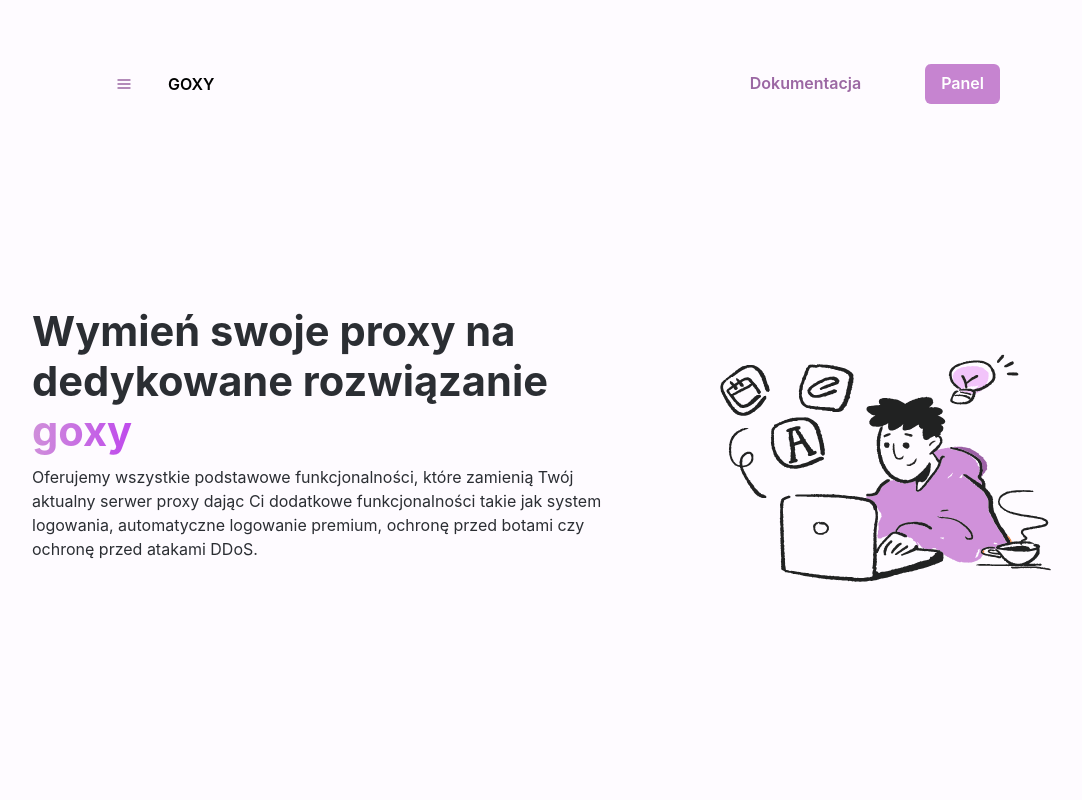
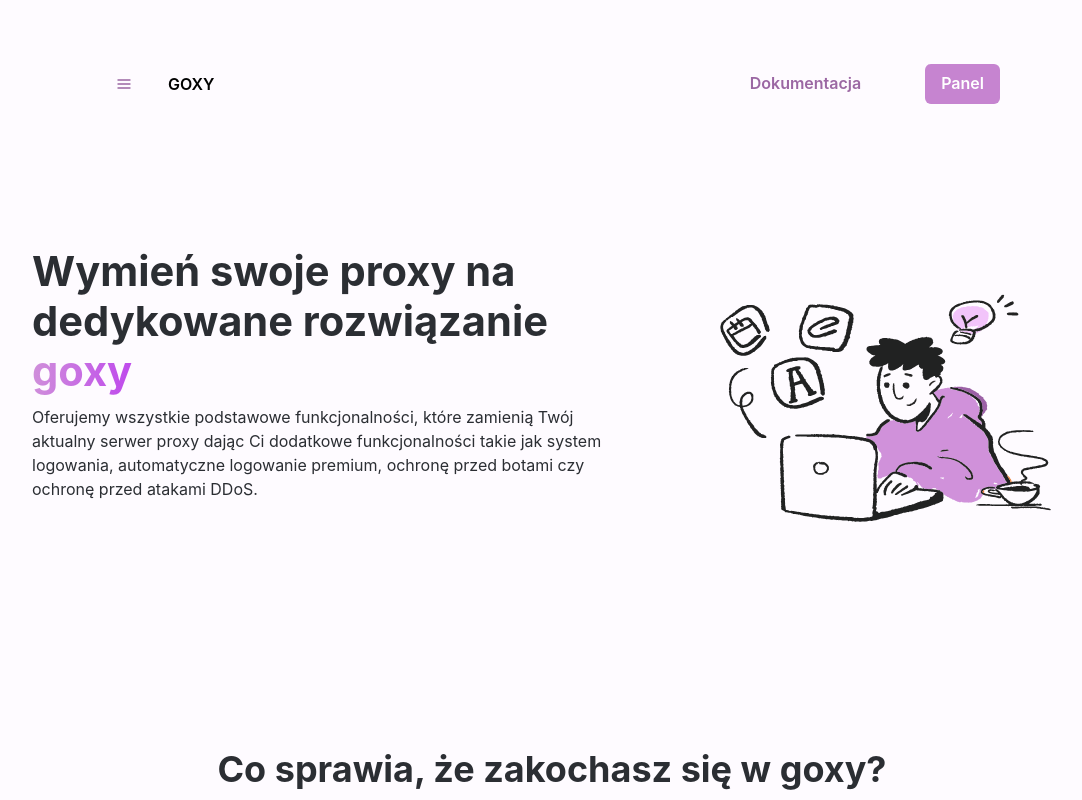
Before and after one commit to wajwuz/kiep-front, a Next.js app: page / in a window 1280 px wide. Shown: the top 800 px of the page, without its empty margins (88-1170 px from the left). Built offline with nearby package versions, Linux system fonts and the light colour scheme.

Commit message:
Shorter hero

```diff
--- a/pages/index.tsx
+++ b/pages/index.tsx
@@ -44,9 +44,9 @@ const Hero = () => (
     textAlign={{ base: "center", xl: "left" }}
     justifyContent={"center"}
     margin="0 3rem 10rem 3rem"
-    paddingTop="25vh"
-    minHeight="30rem"
-    height="calc(50vh)"
+    paddingTop="30vh"
+    minHeight="20rem"
+    height="calc(30vh)"
   >
     <Box marginBottom={10} zIndex="1">
       <Box marginBottom="0.875rem" marginRight={{ base: "0", xl: "5rem" }}>
```
